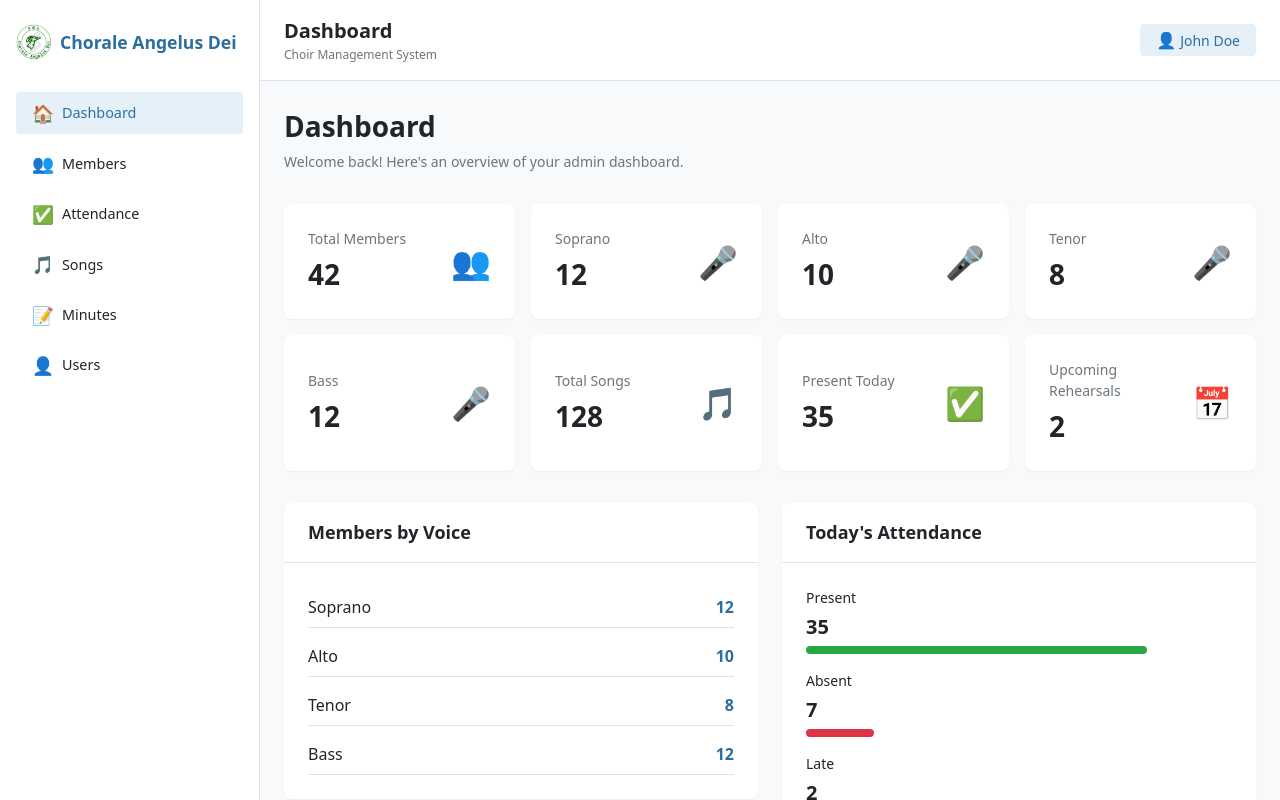
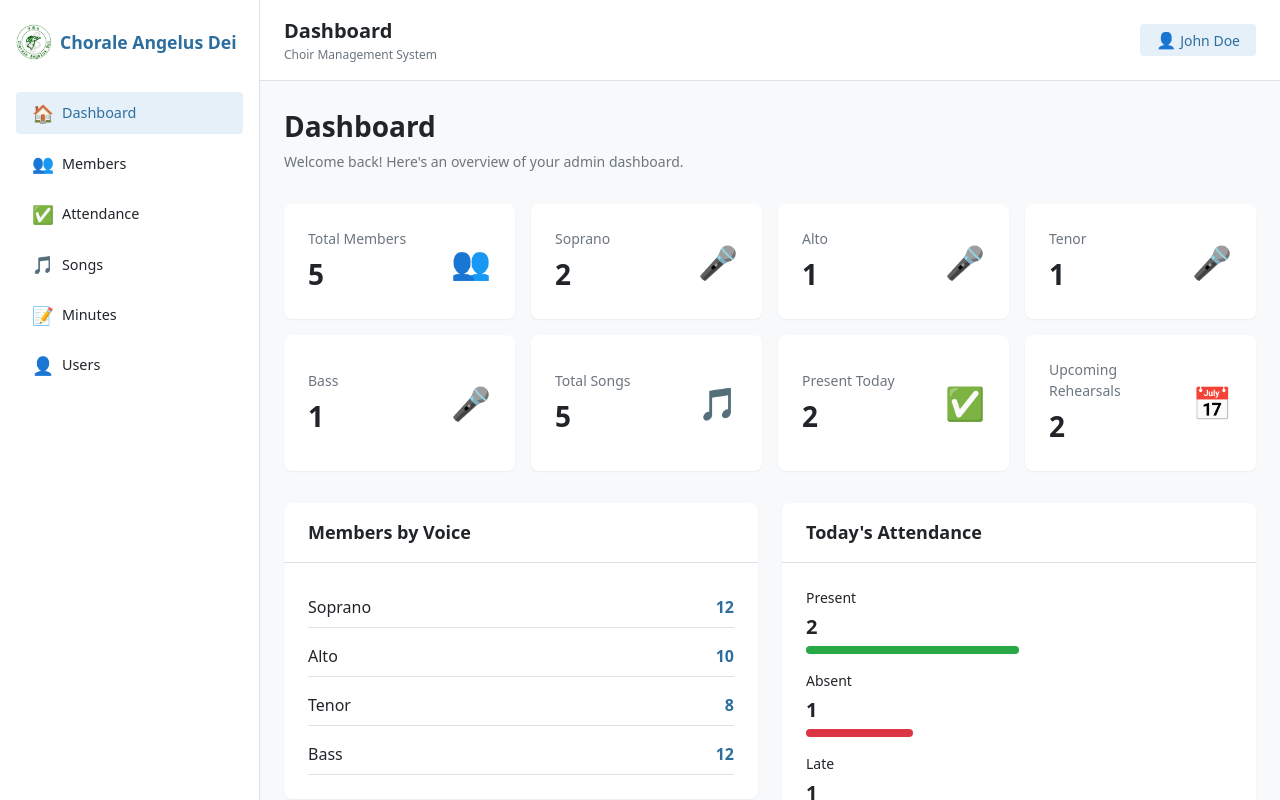
Before and after one commit to Joyeuxe-25/choir-management, a Next.js app: page /dashboard in a window 1280 px wide. Shown: the top 800 px of the page. Built offline with nearby package versions, Linux system fonts and the light colour scheme.

Commit message:
add late status to attendance, real counts on dashboard

```diff
--- a/app/(dashboard)/attendance/page.tsx
+++ b/app/(dashboard)/attendance/page.tsx
@@ -43,6 +43,7 @@ export default function AttendancePage() {
     { value: 'present', label: 'Present' },
     { value: 'absent', label: 'Absent' },
     { value: 'excused', label: 'Excused' },
+    { value: 'late', label: 'Late' },
   ];
 
   const filteredRecords = useMemo(() => {
--- a/components/Dashboard/AttendanceOverview.tsx
+++ b/components/Dashboard/AttendanceOverview.tsx
@@ -1,29 +1,46 @@
 import SectionCard from '@/components/shared/SectionCard';
-import { attendanceSummary } from '@/data/dashboard';
+import { attendanceRecords } from '@/data/attendance';
 import styles from './AttendanceOverview.module.css';
 
 export default function AttendanceOverview() {
-  const total = attendanceSummary.present + attendanceSummary.absent + attendanceSummary.late;
-  const presentPercent = Math.round((attendanceSummary.present / total) * 100);
-  const absentPercent = Math.round((attendanceSummary.absent / total) * 100);
-  const latePercent = Math.round((attendanceSummary.late / total) * 100);
+  // Get today's date
+  const today = new Date().toISOString().split('T')[0];
+
+  // Filter to today's records
+  const todayRecords = attendanceRecords.filter(r => r.date === today);
+
+  // If no records today, fall back to most recent date
+  const latestDate = todayRecords.length > 0
+    ? today
+    : attendanceRecords.reduce((latest, r) => r.date > latest ? r.date : latest, '');
+
+  const relevantRecords = attendanceRecords.filter(r => r.date === latestDate);
+
+  const present = relevantRecords.filter(r => r.status === 'present').length;
+  const absent = relevantRecords.filter(r => r.status === 'absent').length;
+  const late = relevantRecords.filter(r => r.status === 'late').length;
+
+  const total = present + absent + late;
+  const presentPercent = total ? Math.round((present / total) * 100) : 0;
+  const absentPercent = total ? Math.round((absent / total) * 100) : 0;
+  const latePercent = total ? Math.round((late / total) * 100) : 0;
 
   return (
     <SectionCard title="Today's Attendance">
       <div className={styles.stats}>
         <div className={styles.stat}>
           <span className={styles.label}>Present</span>
-          <span className={styles.value}>{attendanceSummary.present}</span>
+          <span className={styles.value}>{present}</span>
           <div className={styles.bar} style={{ width: `${presentPercent}%`, backgroundColor: '#28a745' }} />
         </div>
         <div className={styles.stat}>
           <span className={styles.label}>Absent</span>
-          <span className={styles.value}>{attendanceSummary.absent}</span>
+          <span className={styles.value}>{absent}</span>
           <div className={styles.bar} style={{ width: `${absentPercent}%`, backgroundColor: '#dc3545' }} />
         </div>
         <div className={styles.stat}>
           <span className={styles.label}>Late</span>
-          <span className={styles.value}>{attendanceSummary.late}</span>
+          <span className={styles.value}>{late}</span>
           <div className={styles.bar} style={{ width: `${latePercent}%`, backgroundColor: '#ffc107' }} />
         </div>
       </div>
--- a/components/Dashboard/DashboardStats.tsx
+++ b/components/Dashboard/DashboardStats.tsx
@@ -1,5 +1,8 @@
 import StatCard from '@/components/shared/StatCard';
 import { dashboardStats, membersByVoice } from '@/data/dashboard';
+import { attendanceRecords } from '@/data/attendance';
+import { members } from '@/data/members';
+import { songs } from '@/data/songs';
 import styles from './DashboardStats.module.css';
 
 interface DashboardStatsProps {
@@ -9,23 +12,42 @@ interface DashboardStatsProps {
 }
 
 export default function DashboardStats({ showMemberStats = true, showSongStats = true, showAttendanceStats = true }: DashboardStatsProps) {
+  // Calculate real counts
+  const totalMembers = members.length;
+  const totalSongs = songs.length;
+
+  const today = new Date().toISOString().split('T')[0];
+  const todayRecords = attendanceRecords.filter(r => r.date === today);
+  const latestDate = todayRecords.length > 0
+    ? today
+    : attendanceRecords.reduce((latest, r) => r.date > latest ? r.date : latest, '');
+  const relevantRecords = attendanceRecords.filter(r => r.date === latestDate);
+  const presentToday = relevantRecords.filter(r => r.status === 'present').length;
+
+  const voiceCounts = {
+    Soprano: members.filter(m => m.voice === 'Soprano').length,
+    Alto: members.filter(m => m.voice === 'Alto').length,
+    Tenor: members.filter(m => m.voice === 'Tenor').length,
+    Bass: members.filter(m => m.voice === 'Bass').length,
+  };
+
   return (
     <div className={styles.statsGrid}>
       {showMemberStats && (
         <>
-          <StatCard title="Total Members" value={dashboardStats.totalMembers} icon="👥" />
-          <StatCard title="Soprano" value={membersByVoice.Soprano} icon="🎤" />
-          <StatCard title="Alto" value={membersByVoice.Alto} icon="🎤" />
-          <StatCard title="Tenor" value={membersByVoice.Tenor} icon="🎤" />
-          <StatCard title="Bass" value={membersByVoice.Bass} icon="🎤" />
+          <StatCard title="Total Members" value={totalMembers} icon="👥" />
+          <StatCard title="Soprano" value={voiceCounts.Soprano} icon="🎤" />
+          <StatCard title="Alto" value={voiceCounts.Alto} icon="🎤" />
+          <StatCard title="Tenor" value={voiceCounts.Tenor} icon="🎤" />
+          <StatCard title="Bass" value={voiceCounts.Bass} icon="🎤" />
         </>
       )}
       {showSongStats && (
-        <StatCard title="Total Songs" value={dashboardStats.songsInLibrary} icon="🎵" />
+        <StatCard title="Total Songs" value={totalSongs} icon="🎵" />
       )}
       {showAttendanceStats && (
         <>
-          <StatCard title="Present Today" value={dashboardStats.presentToday} icon="✅" />
+          <StatCard title="Present Today" value={presentToday} icon="✅" />
           <StatCard title="Upcoming Rehearsals" value={dashboardStats.upcomingRehearsals} icon="📅" />
         </>
       )}
--- a/components/attendance/AttendanceList.tsx
+++ b/components/attendance/AttendanceList.tsx
@@ -14,6 +14,7 @@ const statusVariant = {
   present: 'success',
   absent: 'danger',
   excused: 'warning',
+  late: 'info',
 } as const;
 
 export default function AttendanceList({ records, onEdit, onView }: AttendanceListProps) {
--- a/components/attendance/EditAttendanceModal.tsx
+++ b/components/attendance/EditAttendanceModal.tsx
@@ -17,10 +17,11 @@ const statusOptions = [
   { value: 'present', label: 'Present' },
   { value: 'absent', label: 'Absent' },
   { value: 'excused', label: 'Excused' },
+  { value: 'late', label: 'Late' },
 ];
 
 export default function EditAttendanceModal({ isOpen, onClose, onSave, initialData }: EditAttendanceModalProps) {
-  const [status, setStatus] = useState<'present' | 'absent' | 'excused'>('present');
+  const [status, setStatus] = useState<'present' | 'absent' | 'excused' | 'late'>('present');
   const [note, setNote] = useState('');
 
   useEffect(() => {
--- a/data/attendance.ts
+++ b/data/attendance.ts
@@ -52,9 +52,9 @@ export const attendanceRecords: AttendanceRecord[] = [
     voice: 'Soprano',
     date: '2025-03-28',
     eventType: 'Rehearsal',
-    status: 'present',
+    status: 'late',
     markedBy: 'Admin',
-    note: '',
+    note: 'Arrived 15 min late',
   },
   {
     id: '6',
--- a/types/attendance.ts
+++ b/types/attendance.ts
@@ -5,7 +5,7 @@ export interface AttendanceRecord {
   voice: string;
   date: string;
   eventType: string;
-  status: 'present' | 'absent' | 'excused';
+  status: 'present' | 'absent' | 'excused' | 'late';
   markedBy: string;
   note?: string;
 }
```
Also changed, not shown: components/attendance/MarkAttendanceModal.tsx (+5 -6 lines).
